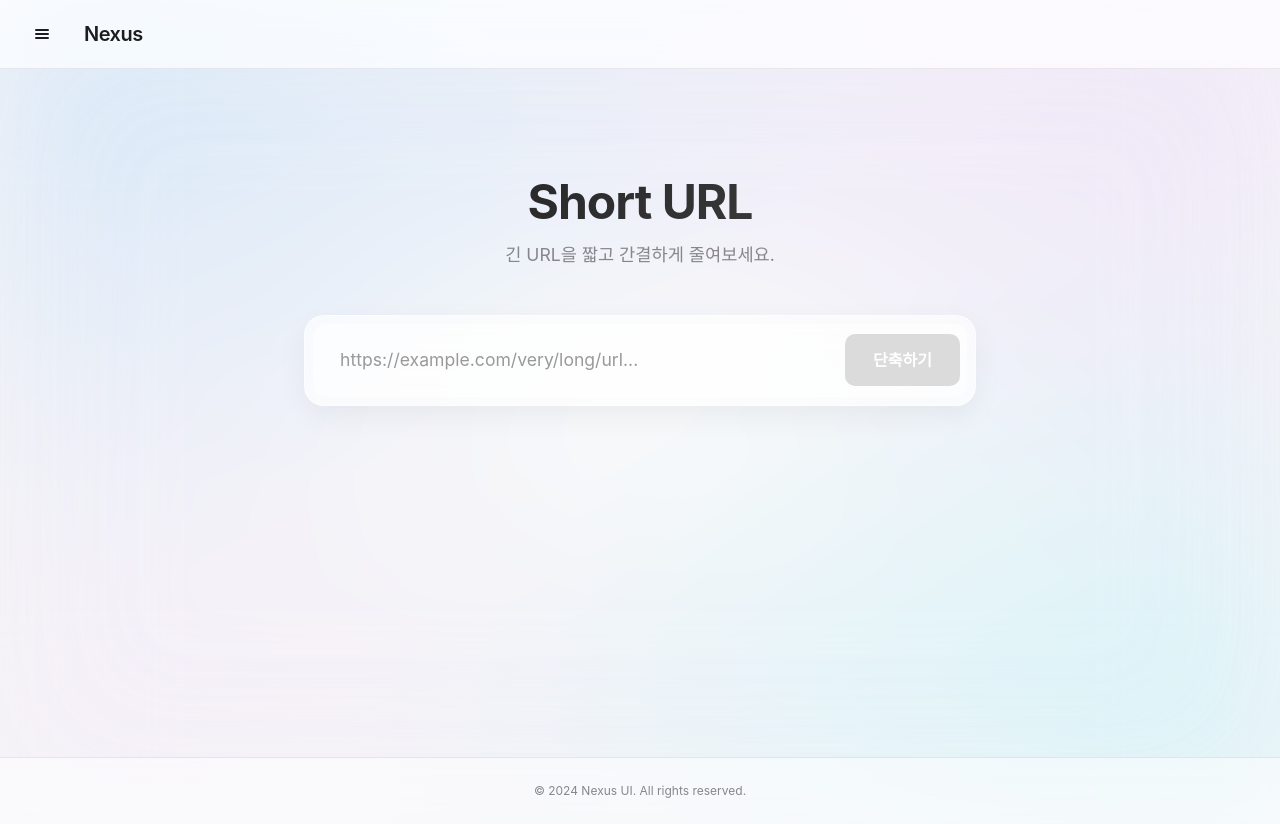
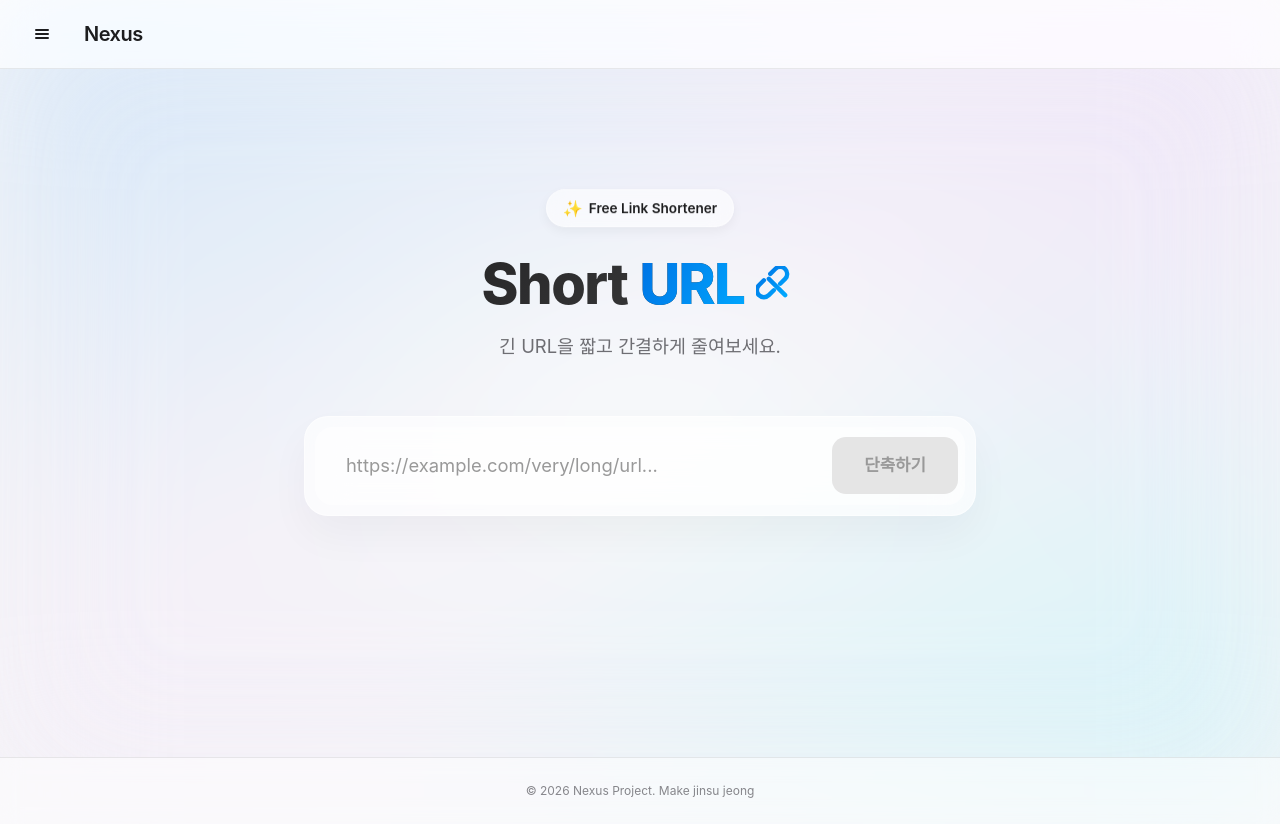
Before and after one commit to JINSU-JEONG1/nexus-ui, a Vue app: page /short-url in a window 1280 px wide. Built offline with nearby package versions, Linux system fonts and the light colour scheme.

Commit message:
feat(shortUrl) : 주석 추가

```diff
--- a/src/components/navigation/NavFooter.vue
+++ b/src/components/navigation/NavFooter.vue
@@ -1,7 +1,7 @@
 <template>
   <footer class="app-footer">
     <div class="footer-content">
-      <p class="footer-text">&copy; 2024 Nexus UI. All rights reserved.</p>
+      <p class="footer-text">&copy; 2026 Nexus Project. Make jinsu jeong</p>
     </div>
   </footer>
 </template>
--- a/src/views/nexsus-ui/short-url/ShortUrlPage.vue
+++ b/src/views/nexsus-ui/short-url/ShortUrlPage.vue
@@ -1,13 +1,36 @@
 <template>
+  <!-- 전체 페이지 컨테이너 -->
   <div class="short-url-page">
     <div class="content-wrapper">
+
+      <!-- 헤더 영역: 뱃지 + 타이틀 + 설명 -->
       <div class="page-header">
-        <h1 class="page-title">Short URL</h1>
+        <!-- 글래스 효과 뱃지 -->
+        <div class="glass-badge">
+          <span>✨</span>
+          <span class="badge-text">Free Link Shortener</span>
+        </div>
+
+        <!-- 메인 타이틀 -->
+        <h1 class="page-title">
+          Short <span class="gradient-text">URL</span>
+          <!-- SVG 아이콘 -->
+          <svg class="title-icon" viewBox="0 0 24 24" fill="none" xmlns="http://www.w3.org/2000/svg">
+            <path d="M13.828 10.172L16.657 7.34315C18.2191 5.78105 18.2191 3.24838 16.657 1.68629C15.0949 0.124194 12.5622 0.124194 11 1.68629L8.17157 4.51472M10.172 13.828L7.34315 16.657C5.78105 18.2191 3.24838 18.2191 1.68629 16.657C0.124194 15.0949 0.124194 12.5622 1.68629 11L4.51472 8.17157M7.34315 7.34315L16.657 16.657" stroke="url(#paint0_linear)" stroke-width="2.5" stroke-linecap="round" stroke-linejoin="round"/>
+            <defs>
+              <linearGradient id="paint0_linear" x1="1.68629" y1="1.68629" x2="16.657" y2="16.657" gradientUnits="userSpaceOnUse">
+                <stop stop-color="#0071E3"/>
+                <stop offset="1" stop-color="#00A8FF"/>
+              </linearGradient>
+            </defs>
+          </svg>
+        </h1>
+
         <p class="page-subtitle">긴 URL을 짧고 간결하게 줄여보세요.</p>
       </div>
 
-      <!-- Input Section -->
-      <div class="input-container glass-card">
+      <!-- 입력 영역 -->
+      <div class="glass-card input-container">
         <div class="input-wrapper">
           <input
             type="text"
@@ -28,9 +51,9 @@
         </div>
       </div>
 
-      <!-- Result Section -->
+      <!-- 결과 영역 (애니메이션 적용) -->
       <transition name="slide-up">
-        <div v-if="shortUrl" class="result-container glass-card">
+        <div v-if="shortUrl" class="glass-card result-container">
           <div class="result-header">
             <span class="label">생성된 Short URL</span>
           </div>
@@ -39,16 +62,17 @@
               <a :href="shortUrl" target="_blank" class="short-link">{{ shortUrl }}</a>
             </div>
             <div class="action-buttons">
-              <button class="action-btn copy-btn" @click="copyToClipboard">
-                <span class="icon">📋</span> 복사
+              <button class="action-btn" @click="copyToClipboard">
+                📋 복사
               </button>
               <button class="action-btn go-btn" @click="goToUrl">
-                <span class="icon">🚀</span> 이동
+                🚀 이동
               </button>
             </div>
           </div>
         </div>
       </transition>
+
     </div>
   </div>
 </template>
@@ -56,12 +80,15 @@
 <script>
 export default {
   name: 'ShortUrlPage',
+
   data: () => ({
-    originalUrl: '',
-    shortUrl: '',
-    isLoading: false
+    originalUrl: '',  // 사용자 입력 URL
+    shortUrl: '',     // 생성된 단축 URL
+    isLoading: false  // 로딩 상태
   }),
+
   methods: {
+    // URL 단축하기 (현재는 랜덤 생성, 추후 API 연동 예정)
     async generateShortUrl() {
       if (!this.originalUrl) return
 
@@ -69,10 +96,7 @@ export default {
       this.shortUrl = ''
 
       try {
-        // 네트워크 딜레이 시뮬레이션
-        await new Promise(resolve => setTimeout(resolve, 800))
-
-        // TODO: 실제 API 연동 시 이곳을 수정
+        await new Promise(resolve => setTimeout(resolve, 800)) // 지연 시뮬레이션
         this.shortUrl = `${window.location.origin}/s/${this.generateRandomString()}`
       } catch (error) {
         console.error('Short URL 생성 실패:', error)
@@ -81,6 +105,8 @@ export default {
         this.isLoading = false
       }
     },
+
+    // 클립보드에 복사하기
     async copyToClipboard() {
       if (!this.shortUrl) return
 
@@ -88,7 +114,7 @@ export default {
         await navigator.clipboard.writeText(this.shortUrl)
         alert('클립보드에 복사되었습니다!')
       } catch {
-        // Fallback
+        // 구형 브라우저 대응
         const textArea = document.createElement("textarea")
         textArea.value = this.shortUrl
         document.body.appendChild(textArea)
@@ -98,19 +124,26 @@ export default {
         alert('클립보드에 복사되었습니다!')
       }
     },
+
+    // 새 탭에서 URL 열기
     goToUrl() {
       if (this.shortUrl) window.open(this.shortUrl, '_blank')
     },
+
+    // 랜덤 문자열 생성 (단축 코드용)
     generateRandomString: () => Math.random().toString(36).substring(2, 8)
   }
 }
 </script>
 
 <style scoped>
+/* ======================
+   1. 레이아웃 (Layout)
+   ====================== */
 .short-url-page {
   display: flex;
   justify-content: center;
-  padding-top: 80px;
+  padding-top: 100px;
   min-height: 80vh;
 }
 
@@ -120,47 +153,98 @@ export default {
   padding: 0 24px;
 }
 
+/* ======================
+   2. 헤더 (Header)
+   ====================== */
 .page-header {
   text-align: center;
-  margin-bottom: 48px;
+  margin-bottom: 56px;
 }
 
+/* 글래스 뱃지 */
+.glass-badge {
+  display: inline-flex;
+  align-items: center;
+  gap: 6px;
+  padding: 6px 16px;
+  background: rgba(255, 255, 255, 0.6);
+  backdrop-filter: blur(12px);
+  border: 1px solid rgba(255, 255, 255, 0.4);
+  border-radius: 20px;
+  box-shadow: 0 4px 12px rgba(0, 0, 0, 0.05);
+  margin-bottom: 20px;
+  animation: float 3s ease-in-out infinite;
+}
+
+.badge-text {
+  font-size: 0.85rem;
+  font-weight: 600;
+  color: #1d1d1f;
+}
+
+/* 페이지 타이틀 */
 .page-title {
-  font-size: 3rem;
-  font-weight: 700;
-  margin-bottom: 12px;
-  background: linear-gradient(135deg, #1d1d1f 0%, #434344 100%);
+  font-size: 3.5rem;
+  font-weight: 800;
+  margin: 0 0 16px 0;
+  color: #1d1d1f;
+  letter-spacing: -1.5px;
+  display: flex;
+  align-items: center;
+  justify-content: center;
+  gap: 12px;
+}
+
+/* 그라데이션 텍스트 */
+.gradient-text {
+  background: linear-gradient(120deg, #0071E3, #00A8FF);
   -webkit-background-clip: text;
   -webkit-text-fill-color: transparent;
 }
 
-.page-subtitle {
-  font-size: 1.1rem;
-  color: var(--color-text-secondary);
+.title-icon {
+  width: 42px;
+  height: 42px;
+  transform: translateY(2px);
 }
 
-/* Glass Card */
+.page-subtitle {
+  font-size: 1.15rem;
+  color: #6e6e73;
+  font-weight: 400;
+}
+
+/* ======================
+   3. 글래스 카드 (Glass Card)
+   ====================== */
 .glass-card {
   background: rgba(255, 255, 255, 0.65);
   backdrop-filter: blur(20px);
-  -webkit-backdrop-filter: blur(20px);
   border: 1px solid rgba(255, 255, 255, 0.5);
-  border-radius: 20px;
-  box-shadow: 0 10px 30px rgba(0, 0, 0, 0.05);
-  margin-bottom: 24px;
+  border-radius: 24px;
+  box-shadow: 0 20px 40px rgba(0, 0, 0, 0.04);
+  margin-bottom: 32px;
   overflow: hidden;
+  transition: transform 0.3s ease;
 }
 
-/* Input Section */
+/* ======================
+   4. 입력 영역 (Input)
+   ====================== */
 .input-container {
-  padding: 8px;
+  padding: 10px;
+}
+
+.input-container:hover {
+  transform: translateY(-2px);
+  box-shadow: 0 24px 48px rgba(0, 0, 0, 0.06);
 }
 
 .input-wrapper {
   display: flex;
   align-items: center;
   background: rgba(255, 255, 255, 0.5);
-  border-radius: 14px;
+  border-radius: 18px;
   padding: 6px;
   border: 1px solid transparent;
   transition: all 0.3s ease;
@@ -168,7 +252,7 @@ export default {
 
 .input-wrapper:focus-within {
   background: white;
-  border-color: var(--color-primary);
+  border-color: rgba(0, 113, 227, 0.3);
   box-shadow: 0 0 0 4px rgba(0, 113, 227, 0.1);
 }
 
@@ -176,62 +260,70 @@ export default {
   flex: 1;
   border: none;
   background: transparent;
-  padding: 16px 20px;
-  font-size: 1.1rem;
-  color: var(--color-text);
+  padding: 18px 24px;
+  font-size: 1.15rem;
+  color: #1d1d1f;
   outline: none;
   min-width: 0;
+  font-weight: 500;
 }
 
 .url-input::placeholder {
   color: #999;
+  font-weight: 400;
 }
 
+/* 생성 버튼 */
 .generate-btn {
-  background: var(--color-primary);
+  background: #1d1d1f;
   color: white;
   border: none;
-  border-radius: 10px;
-  padding: 14px 28px;
-  font-size: 1rem;
+  border-radius: 14px;
+  padding: 16px 32px;
+  font-size: 1.05rem;
   font-weight: 600;
   cursor: pointer;
   transition: all 0.2s ease;
   white-space: nowrap;
-  min-width: 100px;
   display: flex;
   justify-content: center;
   align-items: center;
+  min-width: 110px;
 }
 
 .generate-btn:hover:not(:disabled) {
-  transform: translateY(-1px);
-  opacity: 0.9;
+  transform: scale(1.02);
+  background: #000;
+  box-shadow: 0 4px 12px rgba(0, 0, 0, 0.15);
 }
 
 .generate-btn:active:not(:disabled) {
-  transform: translateY(0);
+  transform: scale(0.98);
 }
 
 .generate-btn:disabled {
-  background: #ccc;
+  background: #e5e5e5;
+  color: #999;
   cursor: not-allowed;
-  opacity: 0.7;
 }
 
-/* Result Section */
+/* ======================
+   5. 결과 영역 (Result)
+   ====================== */
 .result-container {
-  padding: 24px 32px;
+  padding: 28px 36px;
 }
 
 .result-header {
-  margin-bottom: 12px;
+  margin-bottom: 16px;
+  border-bottom: 2px solid rgba(0,0,0,0.03);
+  padding-bottom: 12px;
 }
 
 .label {
-  font-size: 0.85rem;
-  font-weight: 600;
-  color: var(--color-text-secondary);
+  font-size: 0.8rem;
+  font-weight: 700;
+  color: #86868b;
   text-transform: uppercase;
   letter-spacing: 0.5px;
 }
@@ -240,42 +332,43 @@ export default {
   display: flex;
   align-items: center;
   justify-content: space-between;
-  gap: 20px;
+  gap: 24px;
   flex-wrap: wrap;
 }
 
 .short-url-display {
   flex: 1;
-  min-width: 200px;
+  min-width: 240px;
 }
 
 .short-link {
-  font-size: 1.5rem;
+  font-size: 1.6rem;
   font-weight: 700;
-  color: var(--color-accent);
+  color: #0071E3;
   text-decoration: none;
   word-break: break-all;
-  border-bottom: 2px solid transparent;
-  transition: border-color 0.2s;
+  transition: color 0.2s;
 }
 
 .short-link:hover {
-  border-color: rgba(0, 113, 227, 0.3);
+  text-decoration: underline;
+  text-underline-offset: 4px;
 }
 
+/* 액션 버튼 */
 .action-buttons {
   display: flex;
   gap: 12px;
 }
 
 .action-btn {
-  border: 1px solid rgba(0, 0, 0, 0.1);
+  border: 1px solid rgba(0, 0, 0, 0.08);
   background: white;
-  padding: 10px 20px;
-  border-radius: 10px;
+  padding: 12px 20px;
+  border-radius: 12px;
   font-size: 0.95rem;
   font-weight: 600;
-  color: var(--color-text);
+  color: #1d1d1f;
   cursor: pointer;
   transition: all 0.2s ease;
   display: flex;
@@ -285,20 +378,25 @@ export default {
 
 .action-btn:hover {
   background: #f5f5f7;
-  transform: translateY(-1px);
+  transform: translateY(-2px);
+  box-shadow: 0 4px 12px rgba(0,0,0,0.05);
 }
 
 .action-btn.go-btn {
-  background: var(--color-accent); /* Blue */
+  background: #0071E3;
   color: white;
   border-color: transparent;
 }
 
 .action-btn.go-btn:hover {
-  background: #0077ED; /* Slightly lighter blue */
+  background: #0077ED;
+  box-shadow: 0 4px 12px rgba(0, 113, 227, 0.2);
 }
 
-/* Loading Spinner */
+/* ======================
+   6. 애니메이션 (Animations)
+   ====================== */
+/* 로딩 스피너 */
 .spinner {
   width: 20px;
   height: 20px;
@@ -312,43 +410,60 @@ export default {
   to { transform: rotate(360deg); }
 }
 
-/* Transitions */
+/* 뱃지 플로팅 효과 */
+@keyframes float {
+  0%, 100% { transform: translateY(0px); }
+  50% { transform: translateY(-5px); }
+}
+
+/* 슬라이드 업 트랜지션 */
 .slide-up-enter-active, .slide-up-leave-active {
-  transition: all 0.4s cubic-bezier(0.16, 1, 0.3, 1);
+  transition: all 0.5s cubic-bezier(0.16, 1, 0.3, 1);
 }
 .slide-up-enter, .slide-up-leave-to {
   opacity: 0;
-  transform: translateY(20px);
+  transform: translateY(30px) scale(0.95);
 }
 
-/* Responsiveness */
+/* ======================
+   7. 반응형 (Responsive)
+   ====================== */
 @media (max-width: 600px) {
   .page-title {
-    font-size: 2.2rem;
+    font-size: 2.5rem;
+    flex-direction: column;
+    gap: 4px;
   }
+
   .input-wrapper {
     flex-direction: column;
     padding: 8px;
   }
+
   .url-input {
     width: 100%;
     margin-bottom: 8px;
     text-align: center;
   }
+
   .generate-btn {
     width: 100%;
   }
+
   .result-body {
     flex-direction: column;
     align-items: stretch;
   }
+
   .short-url-display {
     text-align: center;
     margin-bottom: 16px;
   }
+
   .action-buttons {
     justify-content: stretch;
   }
+
   .action-btn {
     flex: 1;
     justify-content: center;
```
